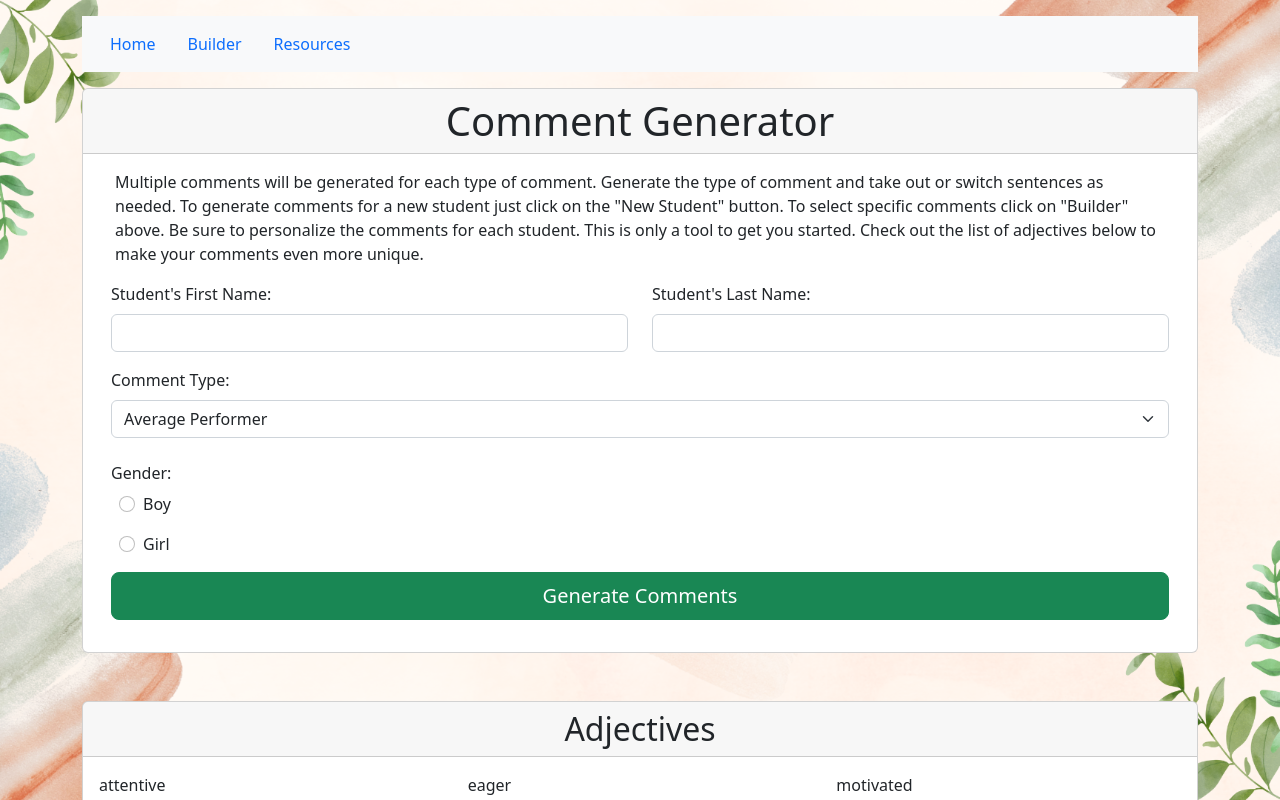
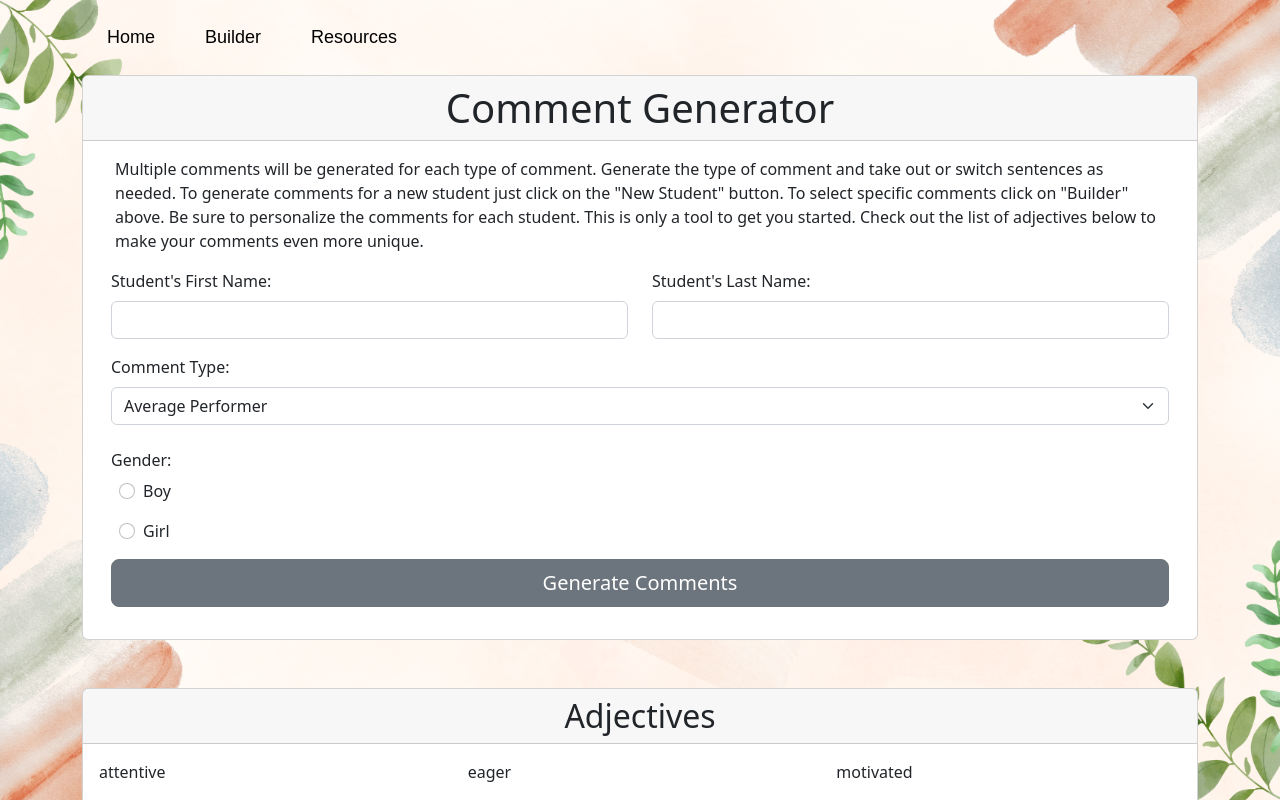
Before and after one commit to jsimmons01/comments-generator, a React (Create React App) app: page / in a window 1280 px wide. Shown: the top 800 px of the page. Built offline with nearby package versions, Linux system fonts and the light colour scheme.

Commit message:
Updates navlink style

```diff
--- a/src/App.css
+++ b/src/App.css
@@ -1,9 +1,43 @@
 
-.nav-link {
-  color:black;
-   }
+* {
+	padding: 0;
+	margin: 0;
+}
 
-   /* a:-webkit-any-link {
-     text-decoration: none;
-     color: inherit;
-   } */
+
+
+.list {
+	display: flex;
+	justify-content: center;
+	width: 100%;
+}
+
+.list ul li {
+	list-style: none;
+	margin: 42px;
+	text-align: center;
+}
+
+.link {
+	text-decoration: none;
+	color: rgb(0, 0, 0);
+	font-size: 18px;
+	font-family: Arial, Helvetica, sans-serif;
+	padding: 14px 25px;
+	background-color: transparent;
+
+}
+
+.link:hover {
+	background-color: rgb(12, 0, 66);
+	color: rgb(255, 255, 255);
+}
+.link:active {
+	background-color: red;
+  text-decoration: underline;
+	color: rgb(255, 255, 255);
+}
+
+.comment{
+  background-color: yellow;
+}
--- a/src/components/Builder.js
+++ b/src/components/Builder.js
@@ -302,7 +302,7 @@ const Builder = () => {
               </FormGroup>
             </Row>
             <Row className='m-2'>
-              <Button onClick ={toggleComment} type='submit' size='lg' color="success" block>
+              <Button  className="comment" onClick={toggleComment} type='submit' size='lg'  block>
                 Build Comment
               </Button>
             </Row>
--- a/src/components/Generator.js
+++ b/src/components/Generator.js
@@ -1,5 +1,5 @@
 import React, { Component } from "react";
-import { Button, Form, FormGroup, Label, Input, Col,Row, Card, CardBody, CardHeader } from "reactstrap";
+import { Button, Form, FormGroup, Label, Input, Col,Row } from "reactstrap";
 import { COMMENTS } from "../comments";
 import StudentComment from "./StudentComment";
 
@@ -8,11 +8,6 @@ import StudentComment from "./StudentComment";
 
 /*************************************************** TO DO**************************************************************************
 
-    * style page
-       -center navlinks
-       -change navlink color to black
-       -change active background
-       -change navbar background color
        -change generate comment button color
        -change new student button color
        -finish fixing student info form (align the labels, )
@@ -166,7 +161,7 @@ class StudentInfo extends Component {
 
               <FormGroup>
                 <Col>
-                  <Button type="submit" color={'success'}  size="lg" block>
+                  <Button className="generateComment-btn" type="submit" size="lg" block>
                   Generate Comments
                   </Button>
                 </Col>
--- a/src/components/Header.js
+++ b/src/components/Header.js
@@ -1,31 +1,30 @@
-import { Navbar, Nav, NavItem } from 'reactstrap'
+import { Nav, NavItem } from 'reactstrap'
 import { NavLink } from 'react-router-dom'
 import "../App.css"
 
+/**************************************************
+ * -center navlinks
 
+       -change active background
+       -fix navlink background color
+
+ */
 
 
 const Header = () => {
 
   return (
-   <div className="container">
-       <Navbar light color='light' expand="md" className='nav-bar my-3'>
+   <div className="container my-4">
 
-       <Nav fill>
-          <NavItem> <NavLink className='nav-link' to="/" active >Home</NavLink></NavItem>
-          <NavItem><NavLink className='nav-link' to='/builder'>Builder</NavLink></NavItem>
-          <NavItem><NavLink className='nav-link' to='/resources'>Resources</NavLink></NavItem>
+
+       <Nav>
+          <NavItem active> <NavLink className="link" to="/" >Home</NavLink></NavItem>
+          <NavItem><NavLink className="link" to='/builder'>Builder</NavLink></NavItem>
+          <NavItem><NavLink  className="link" to='/resources'>Resources</NavLink></NavItem>
        </Nav>
 
 
-       </Navbar>
    </div>
-
-
-
-
-
-
   )
 }
 
--- a/src/index.css
+++ b/src/index.css
@@ -12,7 +12,3 @@ code {
   font-family: source-code-pro, Menlo, Monaco, Consolas, 'Courier New',
     monospace;
 }
-
-a {
-  text-decoration: none;
-}
```
